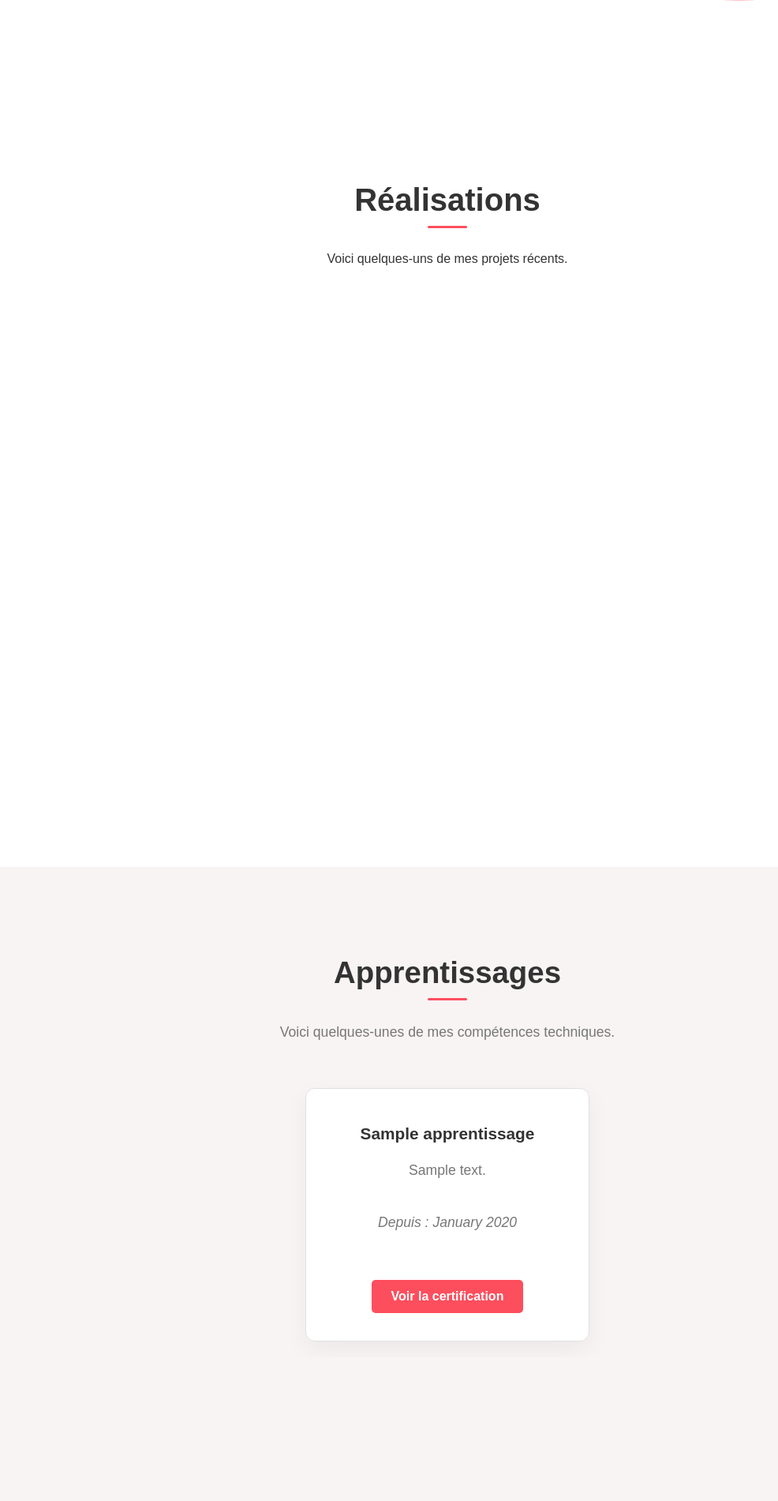
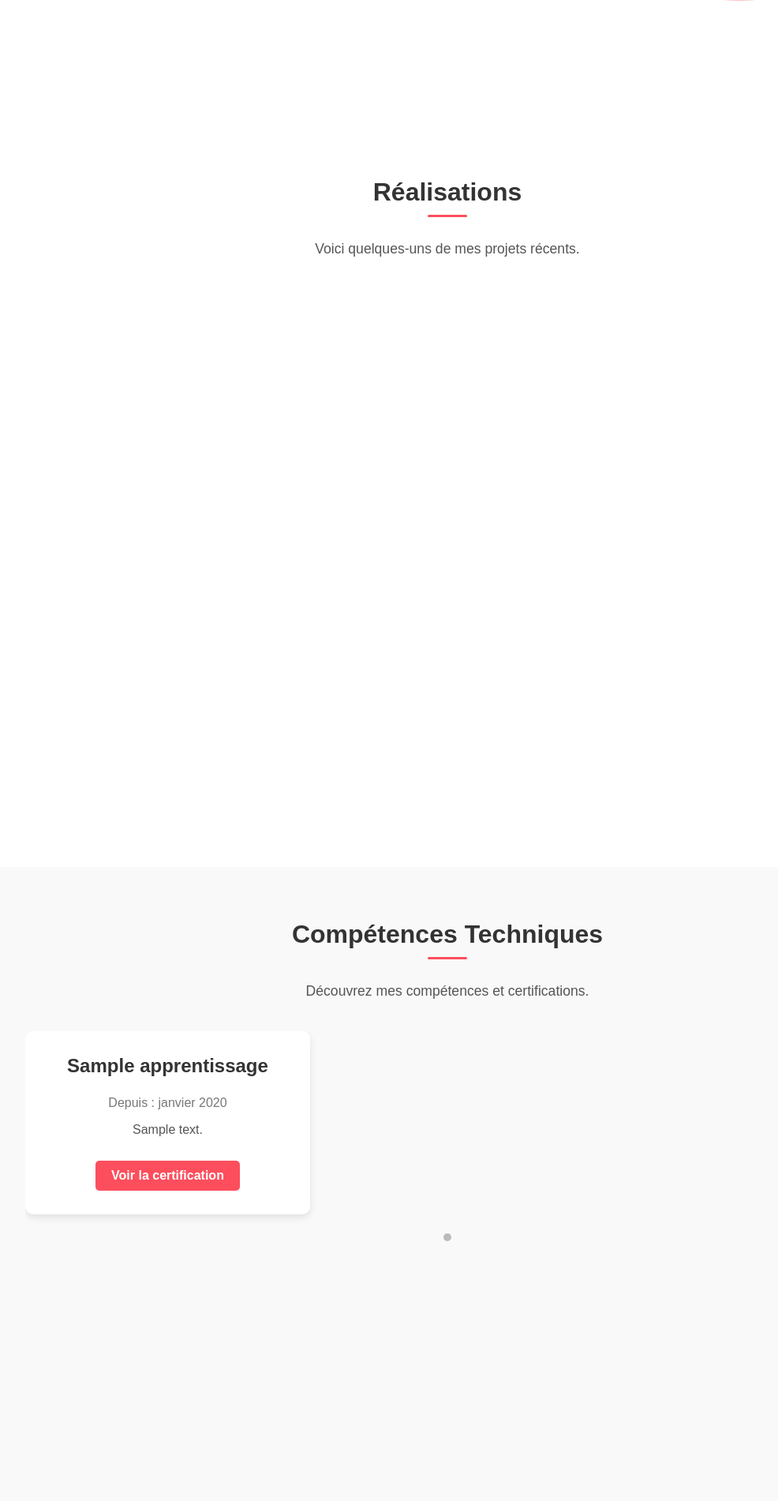
Before and after one commit to MelisandeOnana/Portfolio, a PHP site: page /portfolio/ in a window 1280 px wide. Shown: the part 902-2803 px from the top of the page at 79% size, without its empty margins (73-1059 px from the left). Run offline with PHP 8.4, Linux system fonts and the light colour scheme; tables that the repository leaves empty or names only in its code hold one stand-in row (values such as "Sample post").

Commit message:
Amélioration de la section compétences : refonte du style CSS, ajout d'animations, et mise à jour de la logique JavaScript pour la navigation entre les cartes. Modification des titres et descriptions pour une meilleure clarté.

```diff
--- a/assets/css/style.css
+++ b/assets/css/style.css
@@ -270,114 +270,128 @@
 }
 
 #skills {
-    padding: 80px 20px;
-    background-color: #f9f4f4;
+    background-color: #f9f9f9;
+    padding: 40px 20px;
+    font-family: 'Arial', sans-serif;
     text-align: center;
 }
 
-#skills h2 {
-    font-size: 2.4rem;
+.section-header {
+    margin-bottom: 40px;
+}
+
+.section-header h2 {
+    font-size: 2rem;
+    color: #333;
     font-weight: bold;
-    color: #333;
+}
+
+.section-header p {
+    color: #555;
+    font-size: 1.1rem;
+}
+
+.skills-carousel {
+    position: relative;
+    width: 100%;
+    max-width: 1070px; /* S'assurer que la largeur permet d'afficher 3 cartes */
+    margin: 0 auto;
+    overflow: hidden;
+    border-radius: 10px;
+}
+
+.skills-grid {
+    display: flex;
+    transition: transform 0.5s ease-in-out;
+}
+
+.skill-card {
+    background-color: white;
+    padding: 20px;
+    border-radius: 10px;
+    width: 30%; /* Largeur de chaque carte pour que 3 cartes soient affichées */
+    margin-right: 20px;
+    text-align: center;
+    box-shadow: 0 4px 10px rgba(0, 0, 0, 0.1);
+    opacity: 0;
+    transform: translateY(20px);
+    animation: fadeUp 0.6s forwards;
+}
+
+/* Cartes invisibles sauf celles visibles */
+.skill-card:not(:nth-child(1)):not(:nth-child(2)):not(:nth-child(3)) {
+    display: none;
+}
+
+.skill-card .skill-header {
     margin-bottom: 20px;
 }
 
-#skills p {
-    color: #777;
-    font-size: 1.1rem;
-    margin-bottom: 40px;
-}
-
-.skills-carousel {
-    display: flex;
-    flex-wrap: wrap;
-    justify-content: center;
-    gap: 40px;
-}
-
-.skill-card {
-    background-color: #fff;
-    border: 1px solid #e0e0e0;
-    border-radius: 12px;
-    width: 280px;
-    text-align: center;
-    padding: 25px;
-    box-shadow: 0 10px 30px rgba(0, 0, 0, 0.05);
-    transition: transform 0.3s ease-in-out, box-shadow 0.3s ease-in-out;
-    display: flex;
-    flex-direction: column;
-    justify-content: space-between;
-    margin: 20px;
-}
-
-.skill-card:hover {
-    transform: translateY(-8px);
-    box-shadow: 0 15px 40px rgba(0, 0, 0, 0.1);
-}
-
-.skill-card .skill-logo {
-    font-size: 60px;
+.skill-card i {
+    font-size: 3rem;
     color: #FD4E5D;
-    margin-top: 20px;
 }
 
 .skill-card h3 {
-    font-size: 1.3rem;
+    font-size: 1.5rem;
     color: #333;
-    margin-top: 15px;
-    font-weight: 600;
-    transition: color 0.3s ease;
+    margin-top: 10px;
 }
 
-.skill-card:hover h3 {
-    color: #e45da1;
+.skill-card .date {
+    color: #777;
+    font-size: 1rem;
+    margin-bottom: 10px;
 }
 
 .skill-card p {
+    color: #555;
     font-size: 1rem;
-    color: #666;
-    line-height: 1.5;
-    margin: 15px 0;
-    flex-grow: 1;
-}
-
-.skill-card .date {
-    font-size: 0.9rem;
-    color: #aaa;
-    margin-bottom: 15px;
-    font-style: italic;
+    margin-bottom: 20px;
 }
 
 .skill-card .btn {
+    display: inline-block;
     background-color: #FD4E5D;
     color: white;
-    padding: 12px 25px;
+    padding: 10px 20px;
     border-radius: 5px;
-    font-size: 1rem;
     text-decoration: none;
-    text-align: center;
-    margin-top: 20px;
     transition: background-color 0.3s ease;
 }
 
 .skill-card .btn:hover {
-    background-color: #d54f5a;
+    background-color: #ec4d5a;
 }
 
-@media (max-width: 768px) {
-    .skills-carousel {
-        justify-content: center;
-    }
-
-    .skill-card {
-        width: 270px;
-    }
+.dots-container {
+    text-align: center;
+    margin-top: 20px;
 }
 
-@media (max-width: 480px) {
-    .skill-card {
-        width: 100%;
-        margin-bottom: 20px;
+.dot {
+    display: inline-block;
+    width: 10px;
+    height: 10px;
+    margin: 0 5px;
+    background-color: #bbb;
+    border-radius: 50%;
+    cursor: pointer;
+}
+
+.dot.active {
+    background-color: #717171;
+}
+
+/* Animation de la carte */
+@keyframes fadeUp {
+    0% {
+        opacity: 0;
+        transform: translateY(20px);
+    }
+    100% {
+        opacity: 1;
+        transform: translateY(0);
     }
 }
 
--- a/includes/header.php
+++ b/includes/header.php
@@ -6,10 +6,6 @@
     <meta name="viewport" content="width=device-width, initial-scale=1.0">
     <link rel="stylesheet" href="assets/css/style.css">
     <link rel="stylesheet" href="https://cdnjs.cloudflare.com/ajax/libs/font-awesome/5.15.4/css/all.min.css">
-    <link rel="stylesheet" type="text/css" href="https://cdnjs.cloudflare.com/ajax/libs/slick-carousel/1.8.1/slick.min.css"/>
-    <link rel="stylesheet" type="text/css" href="https://cdnjs.cloudflare.com/ajax/libs/slick-carousel/1.8.1/slick-theme.min.css"/>
-    <script type="text/javascript" src="https://cdnjs.cloudflare.com/ajax/libs/jquery/3.6.0/jquery.min.js"></script>
-    <script type="text/javascript" src="https://cdnjs.cloudflare.com/ajax/libs/slick-carousel/1.8.1/slick.min.js"></script>
     <title>Portfolio</title>
 </head>
 <body>
--- a/pages/section-skills.php
+++ b/pages/section-skills.php
@@ -18,31 +18,42 @@
 ?>
 <section id="skills">
     <div class="section-header">
-        <h2>Apprentissages</h2>
-        <p>Voici quelques-unes de mes compétences techniques.</p>
+        <h2>Compétences Techniques</h2>
+        <p>Découvrez mes compétences et certifications.</p>
     </div>
     <div class="skills-carousel">
+    <div class="skills-grid">
         <?php
         if ($result->num_rows > 0) {
-            // Afficher chaque compétence
             while($row = $result->fetch_assoc()) {
                 $dateDebut = new DateTime($row["date_debut"]);
+                $formatter = new IntlDateFormatter('fr_FR', IntlDateFormatter::NONE, IntlDateFormatter::NONE, NULL, NULL, 'MMMM yyyy');
                 echo '<div class="skill-card">';
-                echo '<div class="skill-logo"><i class="' . $row["logo"] . '"></i></div>';
-                echo '<h3 class="skill-title">' . $row["titre"] . '</h3>';
-                echo '<p>' . $row["description"] . '</p>';
-                echo '<p class="date">Depuis : ' . $dateDebut->format('F Y') . '</p>';
-                if ($row["pdf_certification"] !== NULL) {
-                    echo '<a href="' . $row["pdf_certification"] . '" target="_blank" class="btn">Voir la certification</a>';
-                } else if (in_array($row["titre"], ['HTML', 'CSS', 'PHP'])) {
-                    echo '<button class="btn btn-secondary" disabled>Certification en cours</button>';
-                }
+                    echo '<div class="skill-header">';
+                        echo '<i class="' . $row["logo"] . '"></i>';
+                        echo '<h3>' . $row["titre"] . '</h3>';
+                    echo '</div>';
+                    echo '<p class="date">Depuis : ' . $formatter->format($dateDebut) . '</p>';
+                    echo '<p>' . $row["description"] . '</p>';
+                    if (in_array($row["titre"], ['HTML', 'CSS', 'PHP'])) {
+                        echo '<a href="#" class="btn">Certification en cours</a>';
+                    } elseif ($row["pdf_certification"] !== NULL) {
+                        echo '<a href="' . $row["pdf_certification"] . '" target="_blank" class="btn">Voir la certification</a>';
+                    }
                 echo '</div>';
             }
         } else {
-            echo "0 résultats";
+            echo "<p>Aucune compétence enregistrée.</p>";
         }
-        $conn->close();
         ?>
     </div>
+    <!-- Conteneur pour les dots -->
+    <div class="dots-container">
+        <?php
+        for ($i = 0; $i < ceil($result->num_rows / 3); $i++) {
+            echo '<span class="dot" data-index="' . $i . '"></span>';
+        }
+        ?>
+    </div>
+</div>
 </section>
```
Also changed, not shown: assets/js/main.js (+52 -24 lines).
